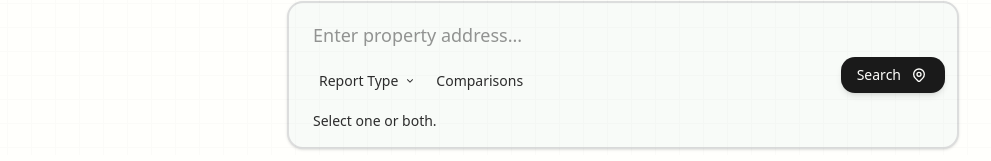
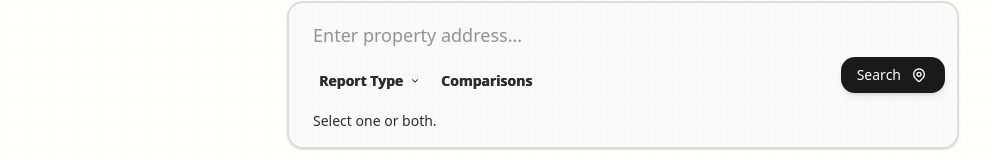
Before and after one commit to isuckplshelpmetestimony/Kairos, a React (Vite) app in the folder High-Fidelity Wireframe Design/: page / in a window 1280 px wide. Shown: the part 645-806 px from the top of the page, without its empty margins (17-1008 px from the left). Built offline with nearby package versions, Linux system fonts and the light colour scheme; a web font is replaced by a local one.

Commit message:
style(toggle): force bold appearance via inline font-weight 700 + text-shadow; keep minimal text+chevron

```diff
--- a/High-Fidelity Wireframe Design/src/components/InlineToggle.tsx
+++ b/High-Fidelity Wireframe Design/src/components/InlineToggle.tsx
@@ -26,7 +26,7 @@ export function InlineToggle({ label, isSelected, onToggle, selectedIcon, ariaRo
       }}
       className={`inline-flex items-center gap-1.5 px-1.5 py-1 text-sm font-medium transition-colors duration-150 focus-visible:outline-none focus-visible:ring-2 focus-visible:ring-kairos-charcoal/20 text-kairos-charcoal/80 hover:text-kairos-charcoal`}
     >
-      <span className="hover:underline underline-offset-2 decoration-kairos-charcoal/40">{label}</span>
+      <span style={{ fontWeight: '700', textShadow: '0.5px 0 0 currentColor' }} className="hover:underline underline-offset-2 decoration-kairos-charcoal/40">{label}</span>
       {showDropdownChevron && (
         <svg
           aria-hidden="true"
```
